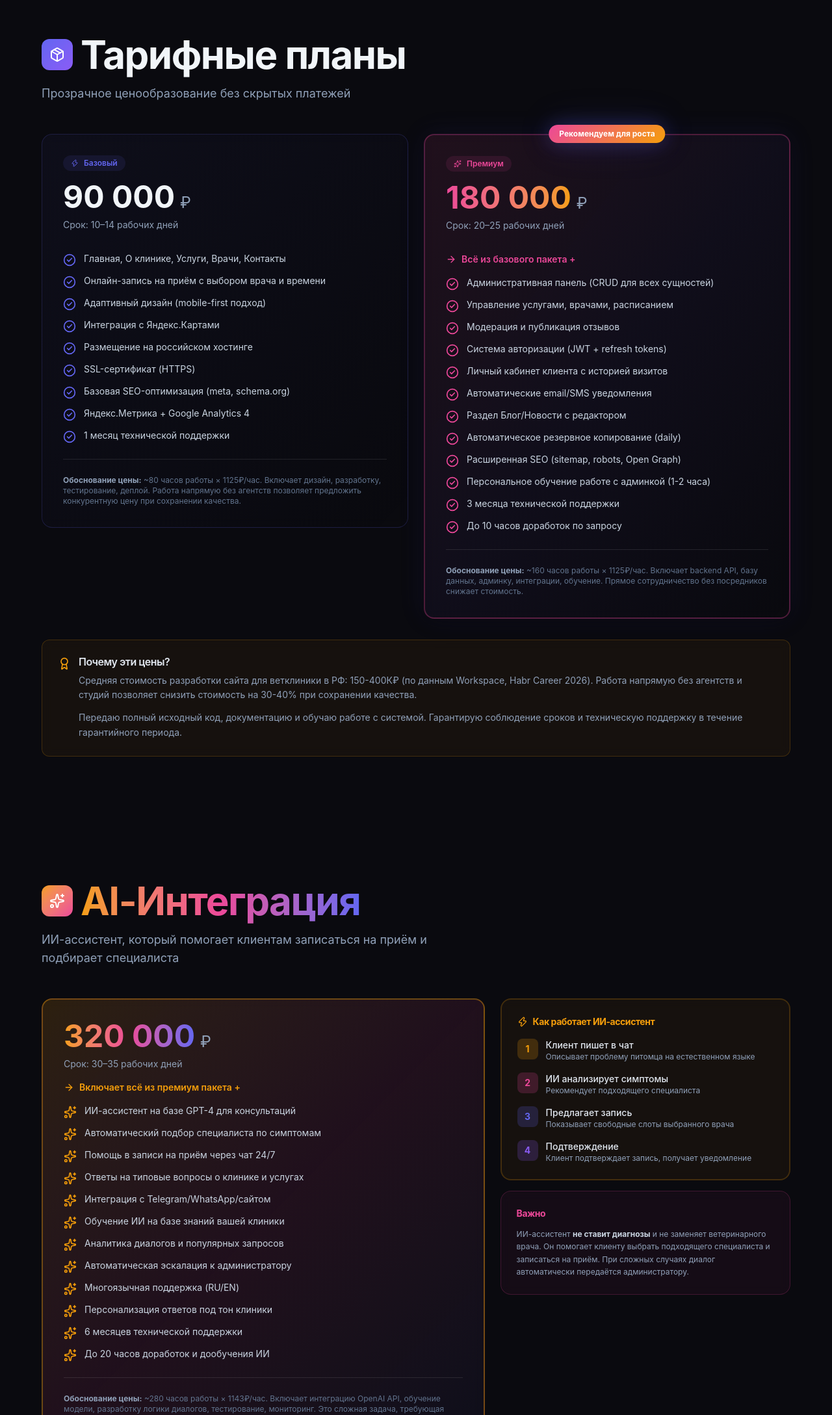
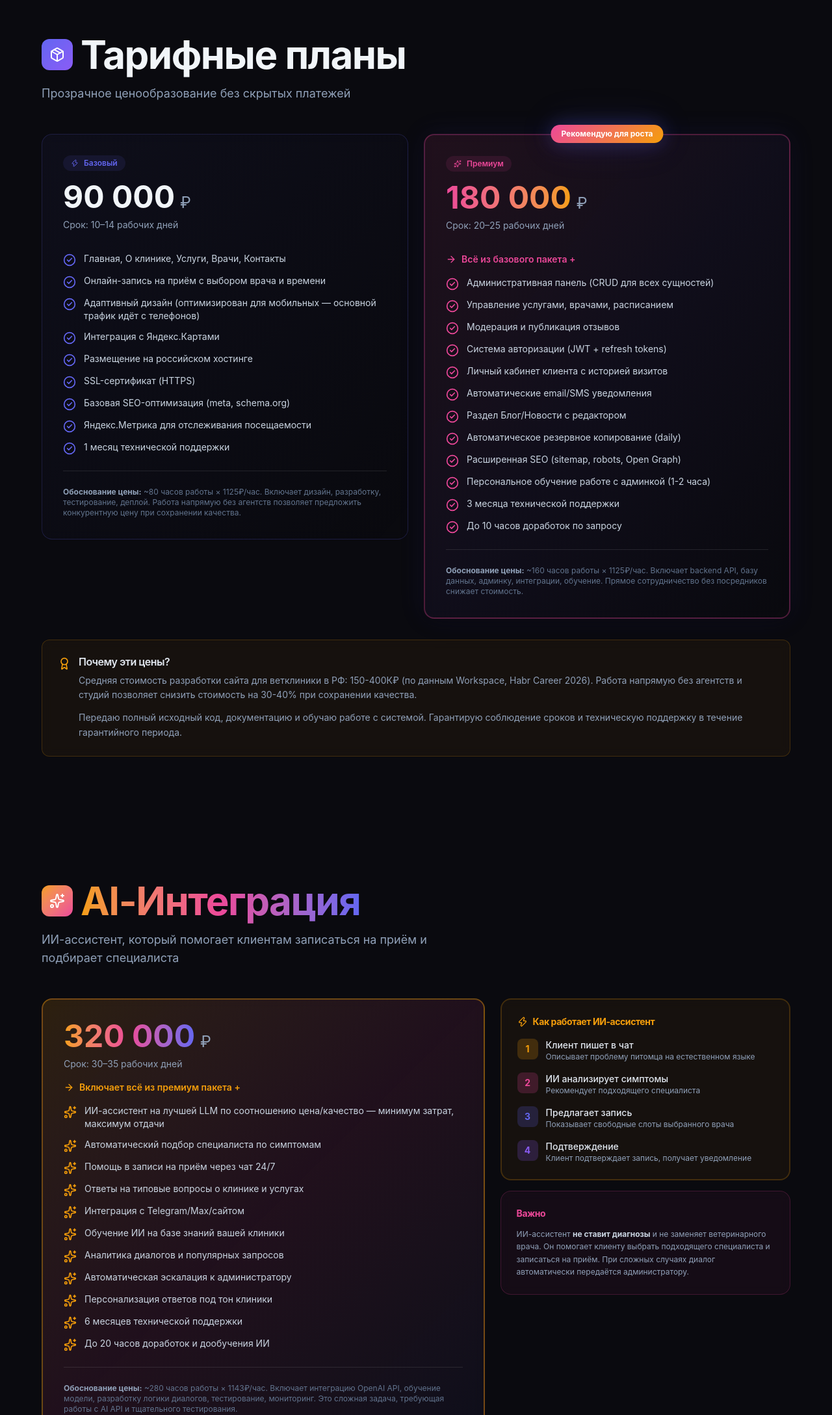
Before and after one commit to jolylollyq/kp-site, a Next.js app: page / in a window 1280 px wide. Shown: the part 3337-5514 px from the top of the page at 65% size. Built offline with nearby package versions, Linux system fonts and the light colour scheme.

Commit message:
Wording fixes: remove GA4, Russian mobile-first, singular recommend, best LLM, Telegram/Max, remove multilang

```diff
--- a/src/components/KpPage.tsx
+++ b/src/components/KpPage.tsx
@@ -514,12 +514,12 @@ export function KpPage() {
                     {[
                       "Главная, О клинике, Услуги, Врачи, Контакты",
                       "Онлайн-запись на приём с выбором врача и времени",
-                      "Адаптивный дизайн (mobile-first подход)",
+                      "Адаптивный дизайн (оптимизирован для мобильных — основной трафик идёт с телефонов)",
                       "Интеграция с Яндекс.Картами",
                       "Размещение на российском хостинге",
                       "SSL-сертификат (HTTPS)",
                       "Базовая SEO-оптимизация (meta, schema.org)",
-                      "Яндекс.Метрика + Google Analytics 4",
+                      "Яндекс.Метрика для отслеживания посещаемости",
                       "1 месяц технической поддержки",
                     ].map((item, i) => (
                       <div key={i} className="flex gap-3">
@@ -542,7 +542,7 @@ export function KpPage() {
               <FadeIn delay={0.1}>
                 <div className="relative rounded-2xl border-2 border-[#ec4899]/30 bg-gradient-to-br from-[#ec4899]/10 via-[#8b5cf6]/5 to-transparent p-8 backdrop-blur-sm hover:border-[#ec4899]/50 transition-all duration-300 shadow-elegant">
                   <div className="absolute -top-4 left-1/2 -translate-x-1/2 px-4 py-1.5 rounded-full gradient-accent text-white text-xs font-bold shadow-glow">
-                    Рекомендуем для роста
+                    Рекомендую для роста
                   </div>
                   <div className="mb-8">
                     <div className="inline-flex items-center gap-2 px-3 py-1 rounded-full bg-[#ec4899]/10 text-[#ec4899] text-xs font-semibold mb-4">
@@ -652,16 +652,15 @@ export function KpPage() {
                     </p>
                     <div className="space-y-3">
                       {[
-                        "ИИ-ассистент на базе GPT-4 для консультаций",
+                        "ИИ-ассистент на лучшей LLM по соотношению цена/качество — минимум затрат, максимум отдачи",
                         "Автоматический подбор специалиста по симптомам",
                         "Помощь в записи на приём через чат 24/7",
                         "Ответы на типовые вопросы о клинике и услугах",
-                        "Интеграция с Telegram/WhatsApp/сайтом",
+                        "Интеграция с Telegram/Max/сайтом",
                         "Обучение ИИ на базе знаний вашей клиники",
                         "Аналитика диалогов и популярных запросов",
                         "Автоматическая эскалация к администратору",
-                        "Многоязычная поддержка (RU/EN)",
-                        "Персонализация ответов под тон клиники",
+"Персонализация ответов под тон клиники",
                         "6 месяцев технической поддержки",
                         "До 20 часов доработок и дообучения ИИ",
                       ].map((item, i) => (
```
